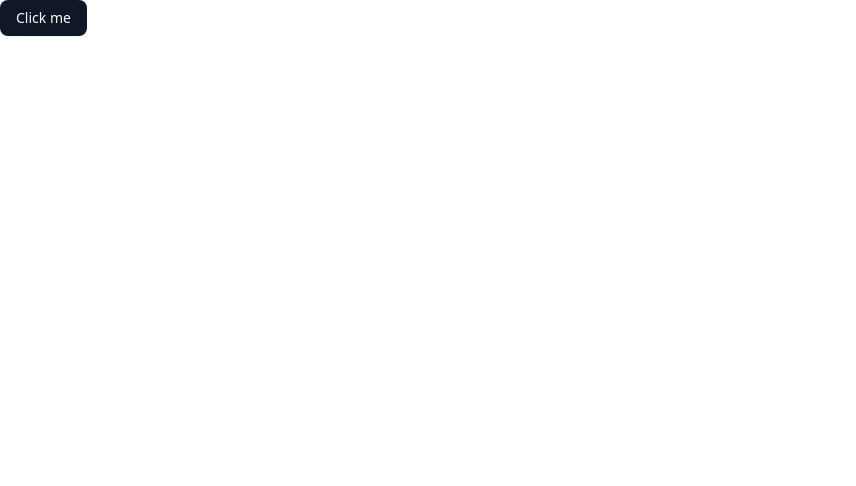
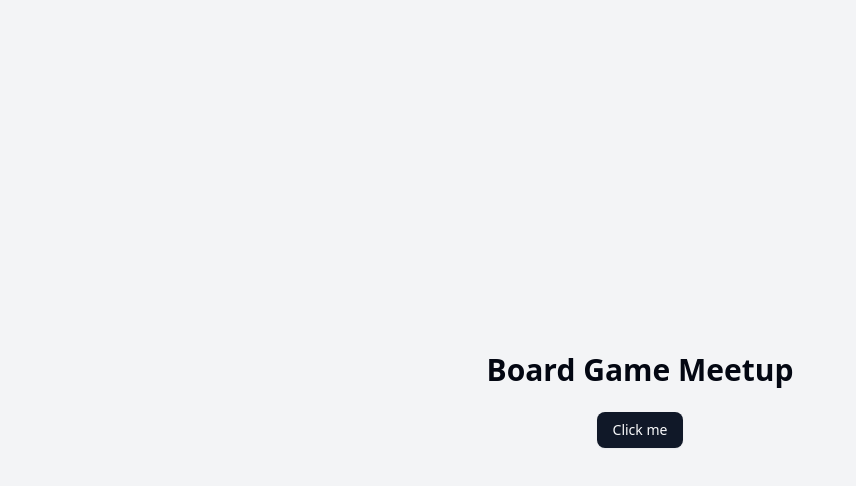
Before and after one commit to NailMinnigalin/boardgameschedulerfrontend, a Next.js app: page / in a window 1280 px wide. Shown: the top 486 px of the page, without its empty margins (0-856 px from the left). Built offline with nearby package versions, Linux system fonts and the light colour scheme.

Commit message:
refactor

```diff
--- a/src/app/page.tsx
+++ b/src/app/page.tsx
@@ -1,9 +1,12 @@
-import { Button } from "@/components/components/ui/button"
+import { Button } from "@/components/components/ui/button";
 
 export default function Home() {
   return (
-    <div>
+    <div className="flex flex-col items-center justify-center min-h-screen bg-gray-100 p-4">
+      <h1 className="text-3xl font-bold mb-6">Board Game Meetup</h1>
+      <div className="space-y-4">
         <Button role="signIn_button">Click me</Button>
+      </div>
     </div>
-  )
+  );
 }
```
Also changed, not shown: 1 other file (tests, documents, lock files or other folders).
